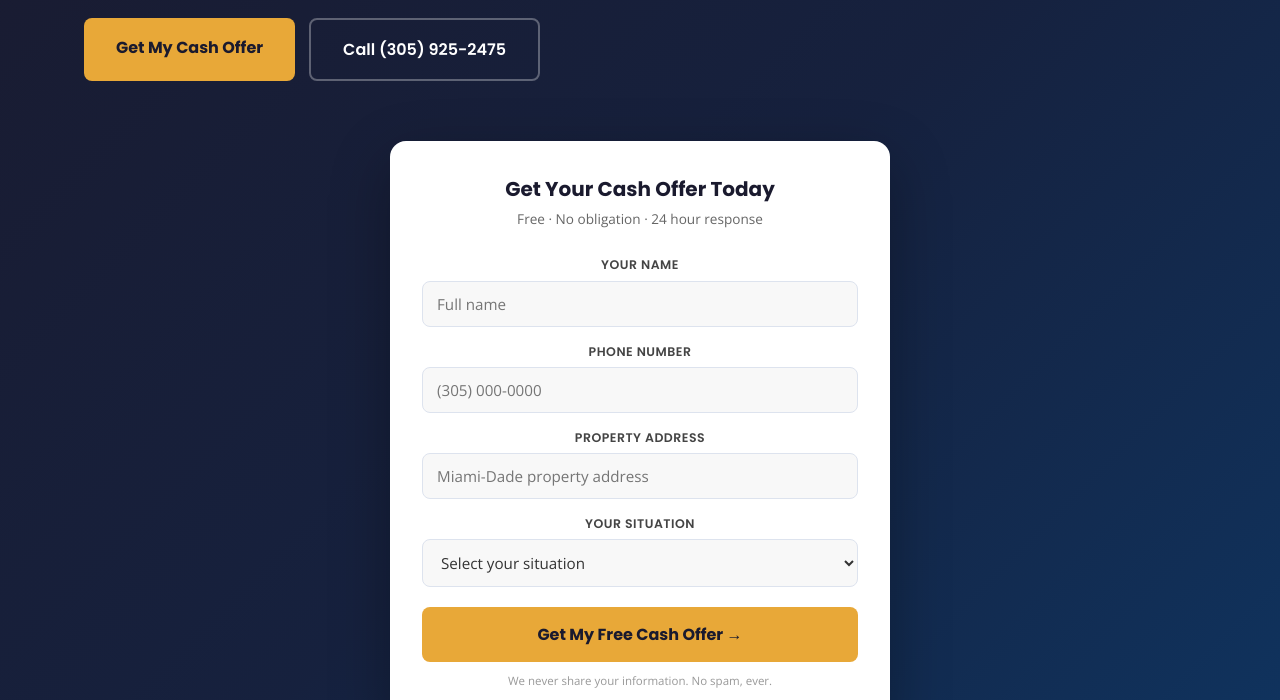
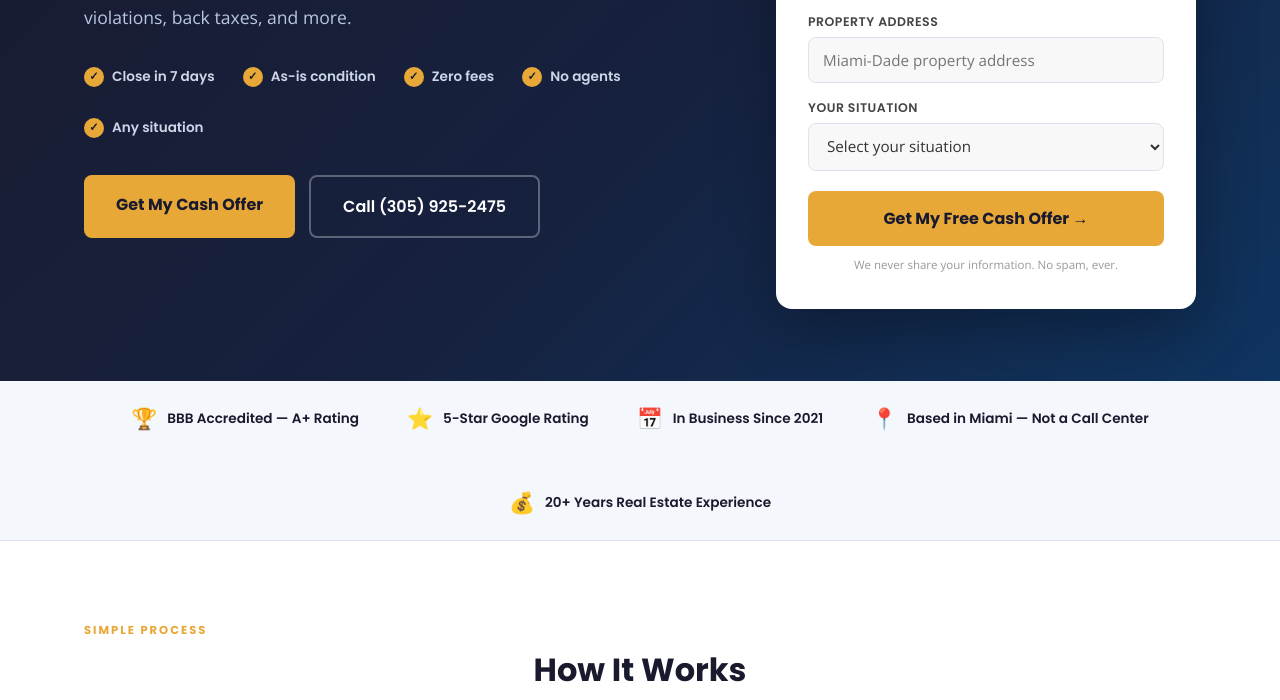
Before and after one commit to sell2fix-ship-it/ACRUX-WEB, a website: page index.html in a window 1280 px wide. Shown: the part 495-1195 px from the top of the page. Drawn offline with nearby package versions, Linux system fonts and the light colour scheme.

Commit message:
Update index.html

```diff
--- a/index.html
+++ b/index.html
@@ -174,6 +174,7 @@ h1, h2, h3, h4 { font-family: 'Poppins', sans-serif; line-height: 1.2; }
   padding: 80px 0 72px;
   position: relative;
   overflow: hidden;
+  text-align: left;
 }
 .hero::before {
   content: '';
@@ -186,8 +187,8 @@ h1, h2, h3, h4 { font-family: 'Poppins', sans-serif; line-height: 1.2; }
   pointer-events: none;
 }
 .hero-inner {
-  display: grid;
-  grid-template-columns: 1fr 420px;
+  display: grid !important;
+  grid-template-columns: 1fr 420px !important;
   gap: 60px;
   align-items: center;
 }
@@ -216,6 +217,7 @@ h1, h2, h3, h4 { font-family: 'Poppins', sans-serif; line-height: 1.2; }
   letter-spacing: -0.5px;
 }
 .hero h1 span { color: #e8a838; }
+.hero-text { text-align: left; }
 .hero-sub {
   font-size: 1.1rem;
   color: #b8c8e0;
```
